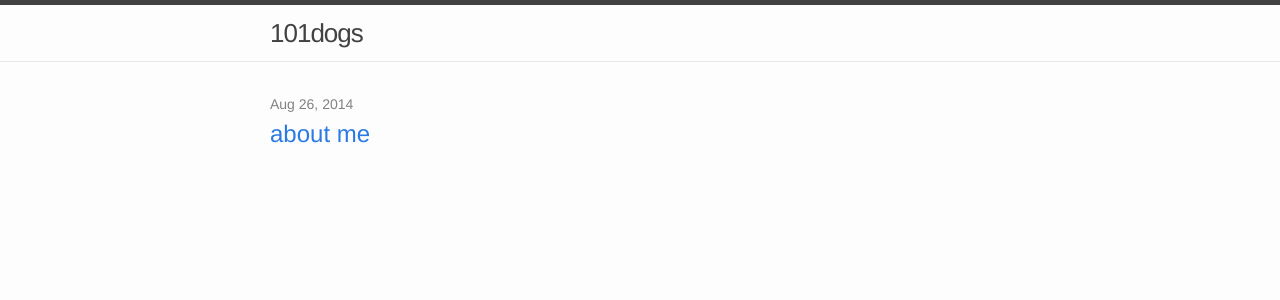
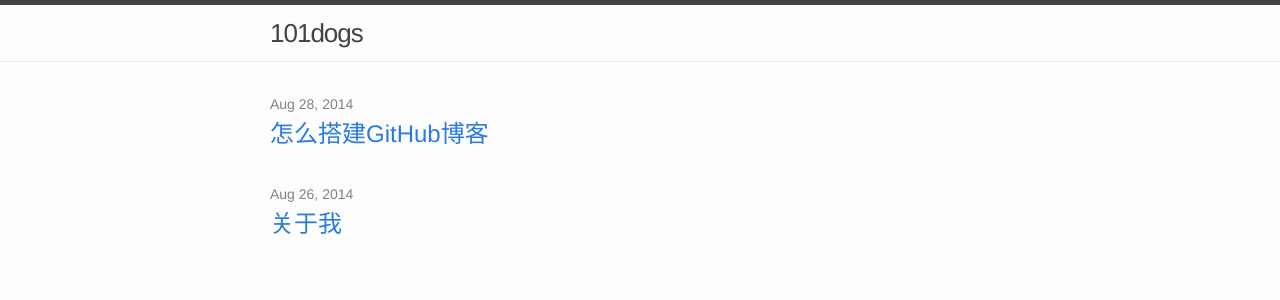
Before and after one commit to 101dogs/101dogs.github.io, a Jekyll site: the page built from index.html, in a window 1280 px wide. Shown: the top 300 px of the page. Built offline with Jekyll 4.4.1, drawn with Linux system fonts in a browser that asks for light colours; part of the change alters nothing that is shown.

Commit message:
add howto publish a github blog

```diff
--- a/_posts/2014-08-26-aboutme.md
+++ b/_posts/2014-08-26-aboutme.md
@@ -1,15 +1,15 @@
 ---
 layout: post
-title : about me
+title : 关于我
 date : 2014-08-26 16:40:00
 ##categories: about
 ---
 
-#Why 101dogs
+#为毛 101dogs
 
 U know the cartoon, when we are a child??
 
-#about me
+#关于我
 
 name:Wang Jin
 
--- /dev/null
+++ b/_posts/2014-08-28-github_blog_howto.md
@@ -0,0 +1,123 @@
+---
+layout: post
+title : 怎么搭建GitHub博客
+date : 2014-08-28 16:10:00
+---
+
+#为什么是GitHub pages,而不是wordpress
+-	这货可以用[markdown](http://markdown.tw/)写文（语法简单，排版没得说），专注于写文章
+-	git直接接管
+-   超轻量级（应该甩开wordpress几条街吧，本人没学过太多web方面的知识，果断抛弃）
+
+#使用GitHub pages
+[GitHub pages](https://pages.github.com/)分为 User&Organization与Project两类，搭建blog的当然是选User&Organization，在仓库的**master**分支工作（Project则要新建一个干净的**gh-pages**, git checkout --orphan gh-pages）;
+
+ 我的用户名是101dogs,用http协议进行的提交，检出操作（不要问我，为毛没得ssh_keygen之类的）
+
+
+具体操作
+
+	在github主站上创建 101dogs.github.io的仓库
+	git clone https://github.com/101dogs/101dogs.github.io.git //克隆仓库到本地
+	cd 101dogs.github.io
+	echo "101dogs' blog" > index.html  //创建主页
+	git add .      //添加index.html到仓库索引
+	git commit -m "101dogs' blog first commit" //提交到仓库
+	git push -u origin master  //提交仓库到github服务器
+
+ 抽根烟功夫，再去访问101dogs.github.io  ^_^
+#jekyll模板使用
+
+  有了[jekyll](http://jekyllrb.com/)自然省力不少，搭建好这个模板系统（当然也可以不搭建，克隆个漂亮[github blog](https://github.com/jekyll/jekyll/wiki/Sites),），Jekyll其实就是一个文本的转换引擎，用 Markdown、Textile或者HTML写的文章等等，github后台会根据你模板中的layout将文档拼装起来，最终呈现到主页。之后就写blog吧。
+
+Jekyll基本结构
+
+	.
+	├── _config.yml
+	├── css
+	│   └── main.scss
+	├── _includes
+	│   ├── header.html
+	│   └── head.html
+	├── index.html
+	├── _layouts
+	│   ├── default.html
+	│   ├── page.html
+	│   └── post.html
+	├── _posts
+	│   ├── 2014-08-26-aboutme.md
+	│   └── 2014-08-28-github_blog_howto.md
+	├── README.md
+	└── _sass
+    ├── _base.scss
+    ├── _layout.scss
+    └── _syntax-highlighting.scss
+
+这个是使用jekyll的默认模板搭建起来的仓库主目录结构(tree命令)
+
+`jekyll new new_sites`
+
+简单介绍一下他们的作用，参考[http://jekyllrb.com/docs/configuration/](http://jekyllrb.com/docs/configuration/)：
+
+_config.yml
+设置一些站点属性，我的配置如下
+
+	# Site settings
+	title: 101dogs
+	email: 101dogs@163.com
+	description: > # this means to ignore newlines until "baseurl:"
+         Just a a blog to note techniqual tips erevrday
+	baseurl: "" # the subpath of your site, e.g. /blog/
+	url: "http://yourdomain.com" # the base hostname & protocol for your site
+	github_username: 101dogs
+
+_includes
+
+_layouts
+
+这两个目录都是模板，暂时忽略，
+
+_posts
+
+这个路径就是你扔博客文章的地方了，命名必须是**2012-02-22-artical-title.md**这样的形式，（克隆别人的模板，直接把文章放到这就okay啦）
+
+_site
+
+这个目录本地调试的时候，才会生成，最终从101dogs.github.io 看到的也就这个啦。这玩意不用提交。
+
+
+#开始写博客
+
+使用markdown写好的博客文章，前面加个类似这样的头，
+
+---
+layout: post
+title: aboutme
+---
+layout：当然就是指定模板啦，
+
+title:  博文题目
+
+发布：
+
+	git add .
+	git commit -m "publish a new blog"
+	git push -u origin master
+
+#搭建本地jekyll环境
+
+	apt-get install curl
+	curl -L https://get.rvm.io | bash -s stable //安装rvm
+	gem requirements   //安装ruby
+	gem install jekyll   //安装jekyll
+
+ps:ruby 可以改源，拜伟大的GFW所赐
+
+	gem sources --remove http://rubygems.org/
+	gem sources -a http://ruby.taobao.org/
+	gem install jekyll
+
+
+##启动jekyll server
+	 jekyll --server
+这个时候，你就可以通过localhost:4000来访问了。嫌模板丑的可以调试了啊
```
